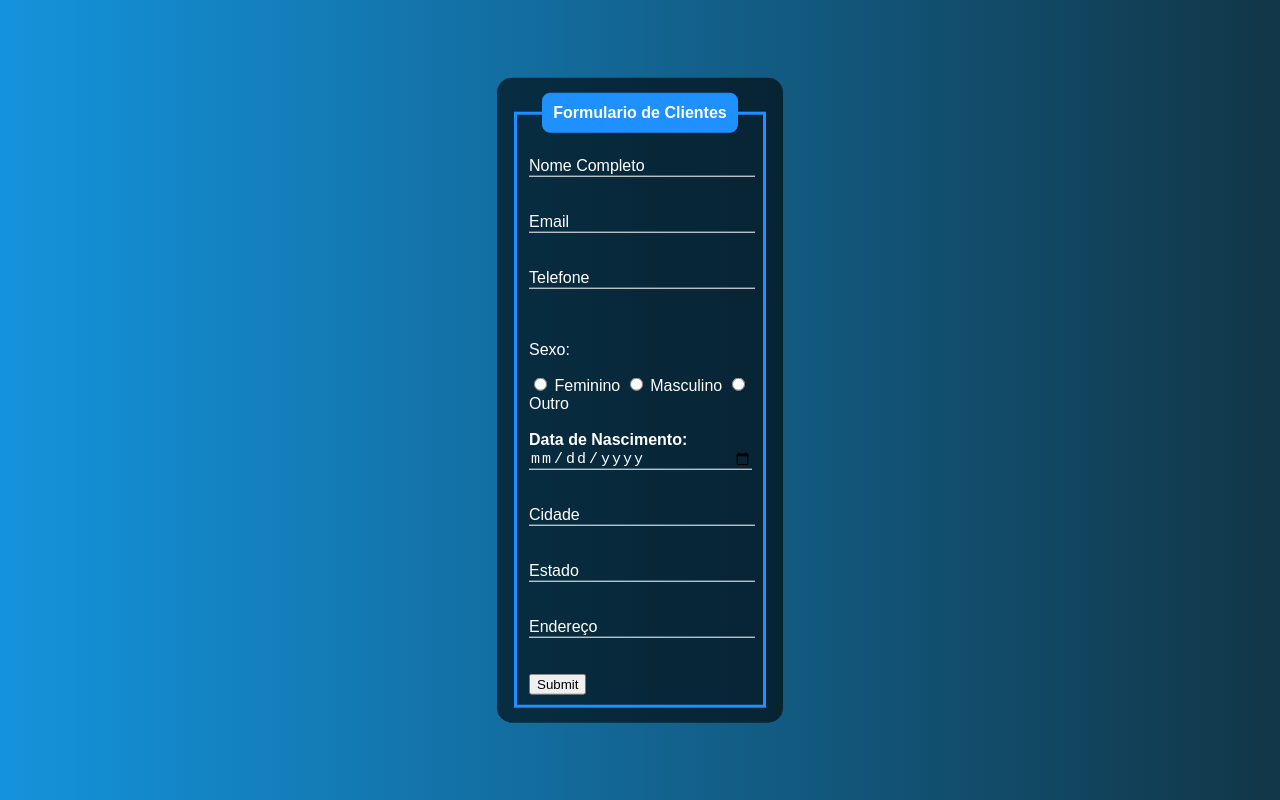
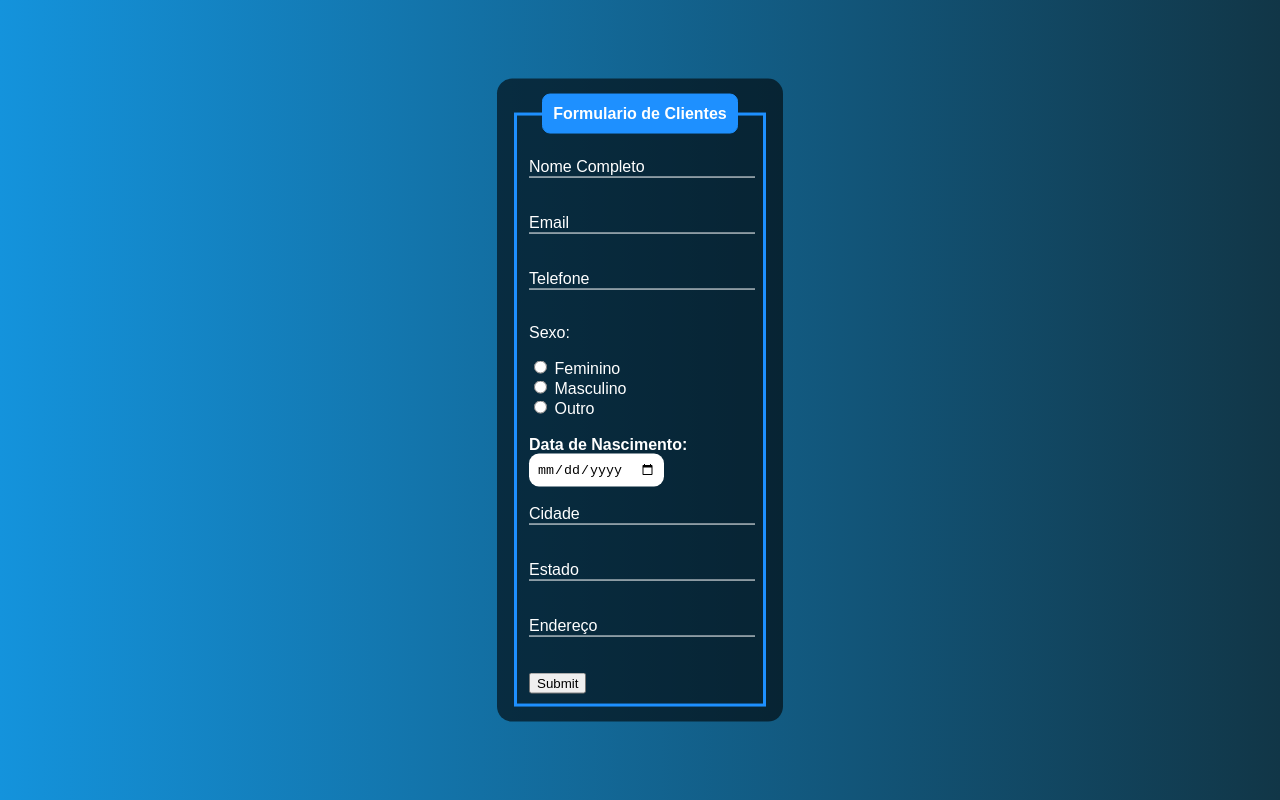
Before and after one commit to omartins-zs/formulario_clientes_css, a plain HTML site: page index.html in a window 1280 px wide. Drawn offline with Linux system fonts and the light colour scheme.

Commit message:
Personalizando Input Radio Sexo e Data Nascimento

```diff
--- a/index.html
+++ b/index.html
@@ -60,9 +60,18 @@
             transition: .5s;
         }
 
-        .inputUser:focus~.labelInput {
+        .inputUser:focus~.labelInput,
+        .inputUser:valid~.labelInput {
             top: -20px;
             font-size: 12px;
+            color: dodgerblue;
+        }
+
+        #data_nascimento {
+            border: none;
+            padding: 8px;
+            border-radius: 10px;
+            outline: none;
         }
     </style>
 </head>
@@ -79,7 +88,7 @@
                 </div>
                 <br><br>
                 <div class="inputBox">
-                    <input type="email" name="email" id="email" class="inputUser" required>
+                    <input type="text" name="email" id="email" class="inputUser" required>
                     <label for="email" class="labelInput">Email</label>
                 </div>
                 <br><br>
@@ -87,19 +96,21 @@
                     <input type="tel" name="telefone" id="telefone" class="inputUser" required>
                     <label for="telefone" class="labelInput">Telefone</label>
                 </div>
-                <br><br>
+                <br>
                 <p>Sexo:</p>
                 <input type="radio" name="genero" id="feminino" value="feminino">
                 <label for="feminino">Feminino</label>
+                <br>
                 <input type="radio" name="genero" id="masculino" value="masculino">
                 <label for="masculino">Masculino</label>
+                <br>
                 <input type="radio" name="outro" id="outro" value="outro">
                 <label for="outro">Outro</label>
                 <br><br>
-                <div class="inputBox">
-                    <label for="data_nascimento"><b>Data de Nascimento:</b></label>
-                    <input type="date" name="data_nascimento" id="data_nascimento" class="inputUser" required>
-                </div>
+
+                <label for="data_nascimento"><b>Data de Nascimento:</b></label>
+                <input type="date" name="data_nascimento" id="data_nascimento" required>
+
                 <br><br>
                 <div class="inputBox">
                     <input type="text" name="cidade" id="cidade" class="inputUser" required>
```
